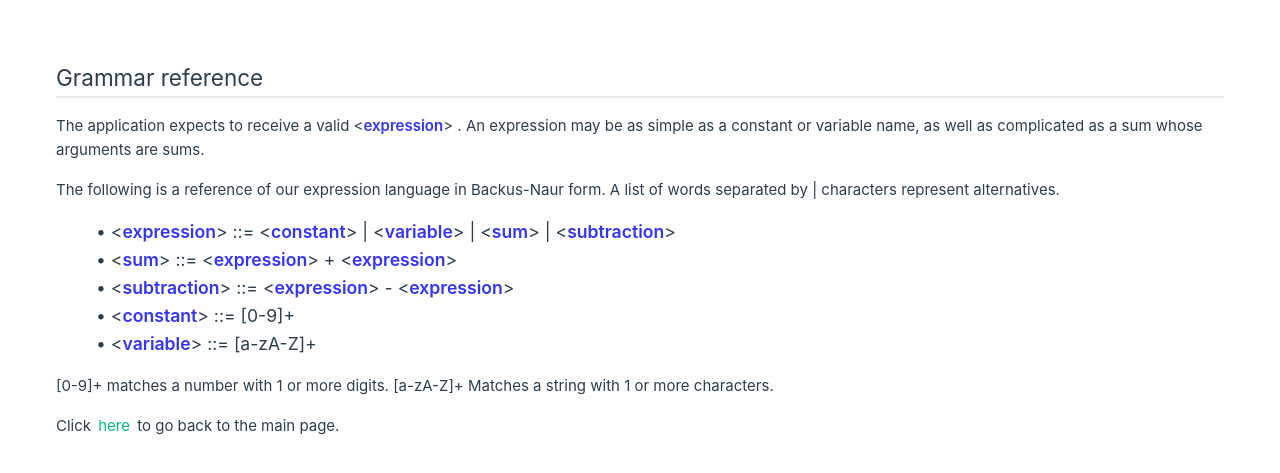
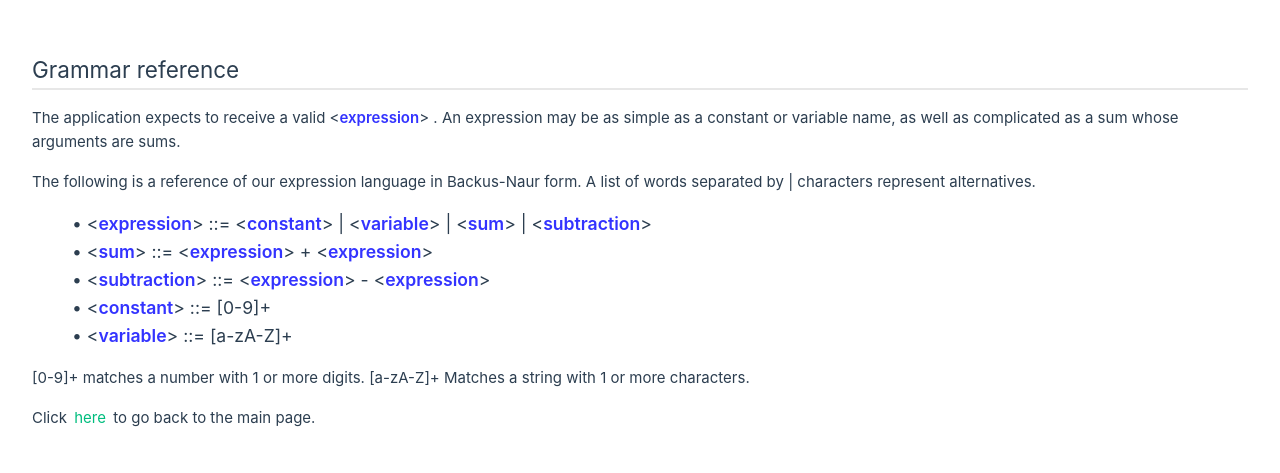
Before and after one commit to enrique-guillen/sym_differ_vue, a Vue app: page /grammarreference in a window 1280 px wide. Shown: the part 151-624 px from the top of the page. Built offline with nearby package versions, Linux system fonts and the light colour scheme.

Commit message:
Define default transition for SymApp

```diff
--- a/src/SymApp.vue
+++ b/src/SymApp.vue
@@ -4,18 +4,22 @@ import { RouterView } from 'vue-router';
 
 <template>
   <RouterView v-slot="{ Component }">
-    <Transition>
+    <Transition name="sym-differ-current-component">
       <component :is="Component" />
     </Transition>
   </RouterView>
 </template>
 
 <style>
-  .sym-differ-reference {
-    margin: 1.5rem;
-  }
-  form {
-    margin: 1.5rem;
-    font-size: 1.1rem;
-  }
+.sym-differ-current-component-enter-active {
+  transition: opacity 1.5s ease;
+}
+
+.sym-differ-current-component-enter-from {
+  opacity: 0;
+}
+
+.sym-differ-current-component-leave-from {
+  opacity: 0;
+}
 </style>
```
